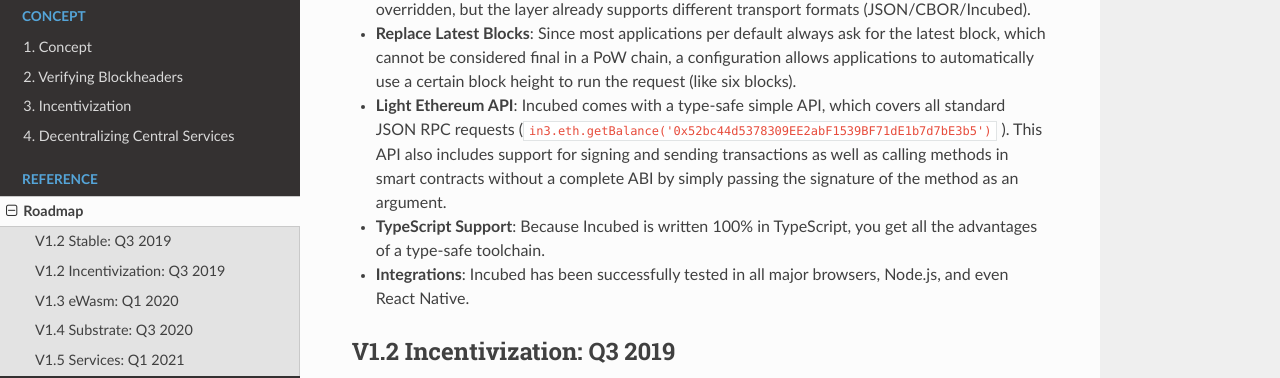
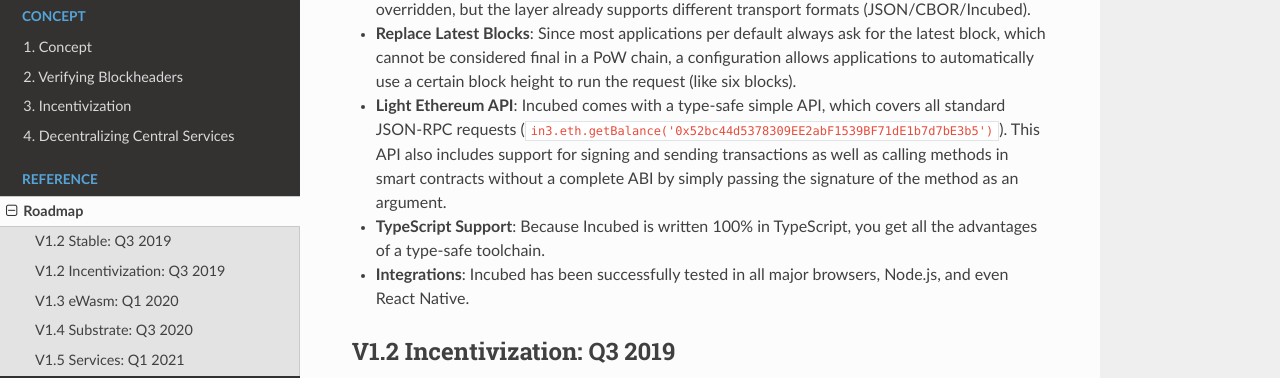
Before and after one commit to blockchainsllc/in3-docs, a Sphinx documentation site: the page built from docs/milestones.md, in a window 1280 px wide and 900 px high, scrolled down 1213 px. Shown: the part 162-540 px from the top of the window. Built offline with Sphinx 7.4.7 and the Read the Docs theme 2.0.0, drawn with Linux system fonts in a browser that asks for light colours; pages that are not in the unit, such as notebooks, are missing from menus.

```diff
--- a/docs/milestones.md
+++ b/docs/milestones.md
@@ -25,7 +25,7 @@ This was the first stable release, which was published after Devcon. It contains
 - **Finality Support**: For PoA chains, the client can require a configurable number of signatures (in percent) to accept them as final.
 - **Flexible Transport Layer**: The communication layer between clients and nodes can be overridden, but the layer already supports different transport formats (JSON/CBOR/Incubed).
 - **Replace Latest Blocks**: Since most applications per default always ask for the latest block, which cannot be considered final in a PoW chain, a configuration allows applications to automatically use a certain block height to run the request (like six blocks).
-- **Light Ethereum API**: Incubed comes with a type-safe simple API, which covers all standard JSON RPC requests (`in3.eth.getBalance('0x52bc44d5378309EE2abF1539BF71dE1b7d7bE3b5')` ). This API also includes support for signing and sending transactions as well as calling methods in smart contracts without a complete ABI by simply passing the signature of the method as an argument.
+- **Light Ethereum API**: Incubed comes with a type-safe simple API, which covers all standard JSON-RPC requests (`in3.eth.getBalance('0x52bc44d5378309EE2abF1539BF71dE1b7d7bE3b5')`). This API also includes support for signing and sending transactions as well as calling methods in smart contracts without a complete ABI by simply passing the signature of the method as an argument.
 - **TypeScript Support**: Because Incubed is written 100% in TypeScript, you get all the advantages of a type-safe toolchain.
 - **Integrations**: Incubed has been successfully tested in all major browsers, Node.js, and even React Native.
 
```
